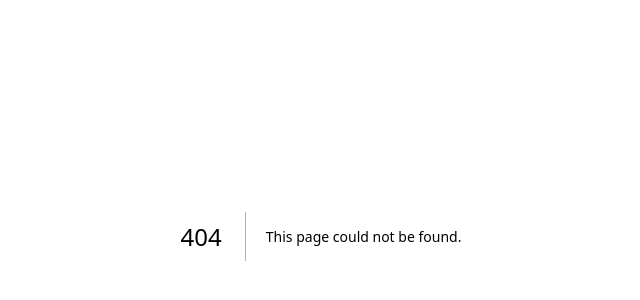
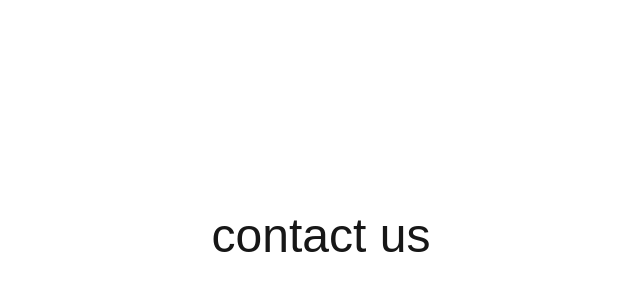
Before and after one commit to SaurabhMalve26/ShopingCart, a Next.js app: page /contact-us in a window 1280 px wide. Before the commit this address had no page. Shown: the part 164-464 px from the top of the page, without its empty margins (319-959 px from the left). Built offline with nearby package versions, Linux system fonts and the light colour scheme.

Commit message:
created contact us  page

```diff
--- /dev/null
+++ b/app/contact-us/layout.tsx
@@ -0,0 +1,7 @@
+export default function RootLayout({
+  children,
+}: Readonly<{
+  children: React.ReactNode;
+}>) {
+  return<>{children}</>;
+}
--- /dev/null
+++ b/app/contact-us/page.tsx
@@ -0,0 +1,12 @@
+import React from 'react'
+
+const page: React.FC = () => {
+  return (
+    <div className="text-5xl flex justify-center items-center relative h-screen ">
+        <p className=" absolute   ">
+      contact us
+        </p>
+    </div>
+  )
+}
+export default page
```
